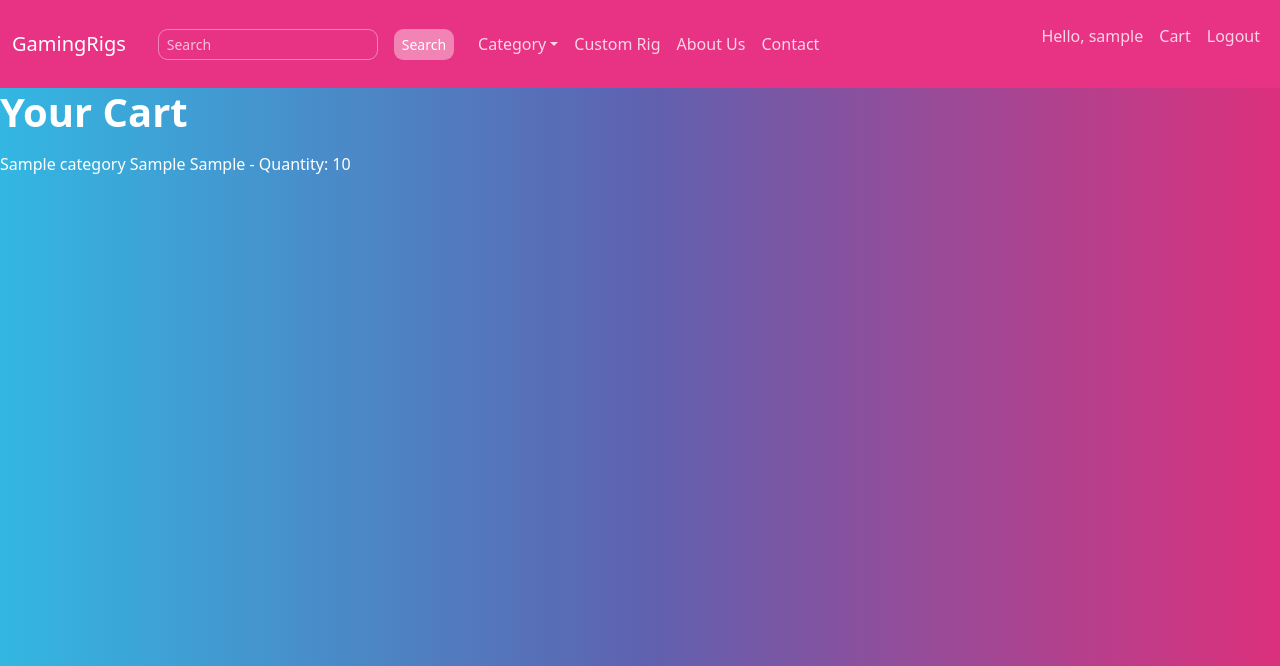
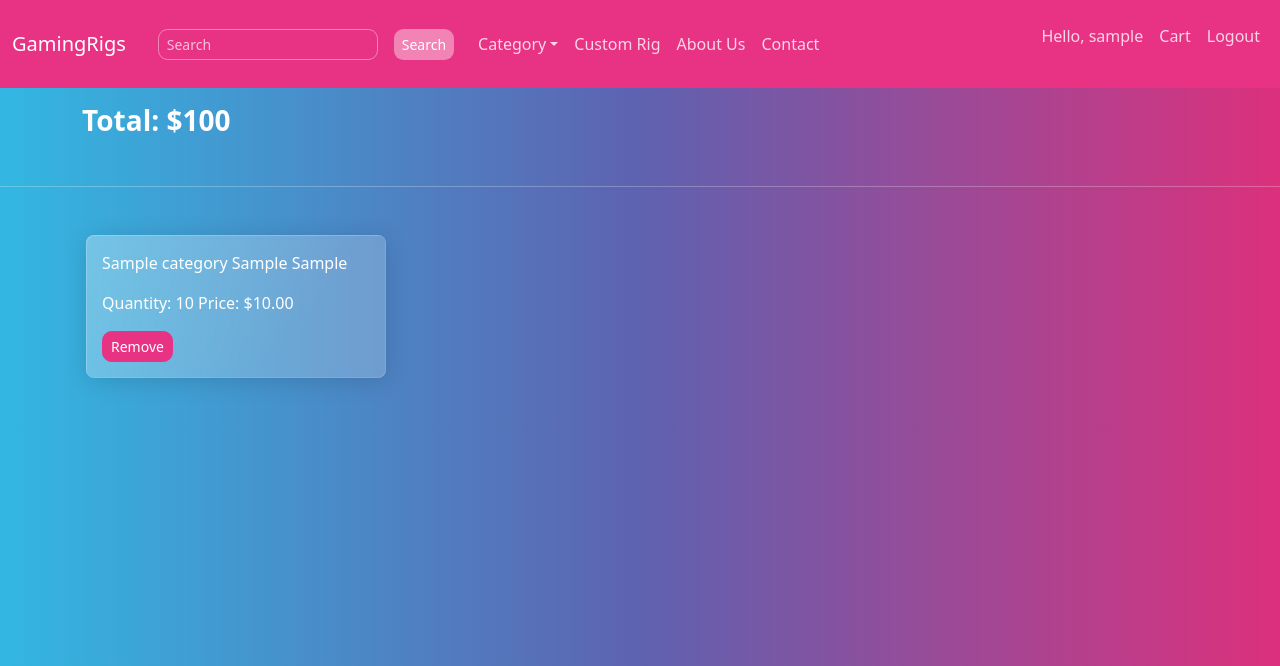
Before and after one commit to tomekf35/django-ecommerce, a Django app: page /cart/view/ in a window 1280 px wide. Shown: the top 666 px of the page. Run offline with Django 4.2, Linux system fonts and the light colour scheme; a user stored in the database is signed in; tables that the repository leaves empty hold one stand-in row (values such as "Sample post"); some libraries are stand-ins or nearby versions.

Commit message:
remove from cart added

```diff
--- a/cart/urls.py
+++ b/cart/urls.py
@@ -5,5 +5,6 @@ from .import views
 app_name = 'cart'
 urlpatterns = [
     path('add_to_cart/<int:product_id>/', views.add_to_cart, name='add_to_cart'),
+    path('remove_from_cart/<int:cart_item_id>/', views.remove_from_cart, name='remove_from_cart'),
     path('view/', views.view_cart, name='view_cart'),
 ]
--- a/cart/views.py
+++ b/cart/views.py
@@ -1,17 +1,27 @@
 from django.shortcuts import render, redirect
 from django.contrib.auth.decorators import login_required
+from django.db.models import Sum, F
 from items.models import Product
 from .models import CartItem
-
 
 @login_required
 def add_to_cart(request, product_id):
     product = Product.objects.get(pk=product_id)
     cart_item, created = CartItem.objects.get_or_create(user=request.user, product=product)
 
-    if not created:
+    if created:
+        cart_item.quantity = 1
+    else:
         cart_item.quantity += 1
-        cart_item.save()
+    cart_item.save()
+
+    return redirect('cart:view_cart')
+
+
+@login_required
+def remove_from_cart(request, cart_item_id):
+    cart_item = CartItem.objects.get(pk=cart_item_id)
+    cart_item.delete()
 
     return redirect('cart:view_cart')
 
@@ -19,4 +29,7 @@ def add_to_cart(request, product_id):
 @login_required
 def view_cart(request):
     cart_items = CartItem.objects.filter(user=request.user)
-    return render(request, 'cart/view_cart.html', {'cart_items': cart_items})
+    total_price = cart_items.aggregate(total_price=Sum(F('product__price') * F('quantity')))['total_price']
+    if total_price is None:
+        total_price = 0
+    return render(request, 'cart/view_cart.html', {'cart_items': cart_items, 'total_price': total_price})
--- a/templates/cart/view_cart.html
+++ b/templates/cart/view_cart.html
@@ -5,10 +5,23 @@ Cart
 {% endblock %}
 
 {% block content %}
-<h1>Your Cart</h1>
-{% for cart_item in cart_items %}
-<p>{{ cart_item.product }} - Quantity: {{ cart_item.quantity }}</p>
-{% empty %}
-<p>Your cart is empty.</p>
-{% endfor %}
+<div class="container d-flex justify-content-left mt-2">
+    <h3>Total: ${{ total_price }}</h3>
+</div>
+<hr>
+<div class="container flex-row p-2">
+    {% for cart_item in cart_items %}
+    <div class="card border-dark mb-3 p-2" style="width: 300px;">
+        <p>{{ cart_item.product }}</p>
+        <span>Quantity: {{ cart_item.quantity }} Price: ${{ cart_item.product.price }}
+        </span>
+        <form action="{% url 'cart:remove_from_cart' cart_item.id %}" method="post">
+            {% csrf_token %}
+            <button class="btn btn-primary btn-sm mt-2">Remove</button>
+        </form>
+    </div>
+    {% empty %}
+    <p>Your cart is empty.</p>
+    {% endfor %}
+</div>
 {% endblock %}
--- a/templates/items/item_detail.html
+++ b/templates/items/item_detail.html
@@ -23,7 +23,7 @@
                     {% csrf_token %}
                     <div class="form-group">
                         <label for="quantity">Quantity:</label>
-                        <input type="number" class="form-control" id="quantity" name="quantity" value="1" min="1">
+                        <input type="number" class="form-control" name="quantity" value="1" min="1">
                     </div>
                     <button type="submit" class="btn btn-primary">Add to Cart</button>
                 </form>
```
